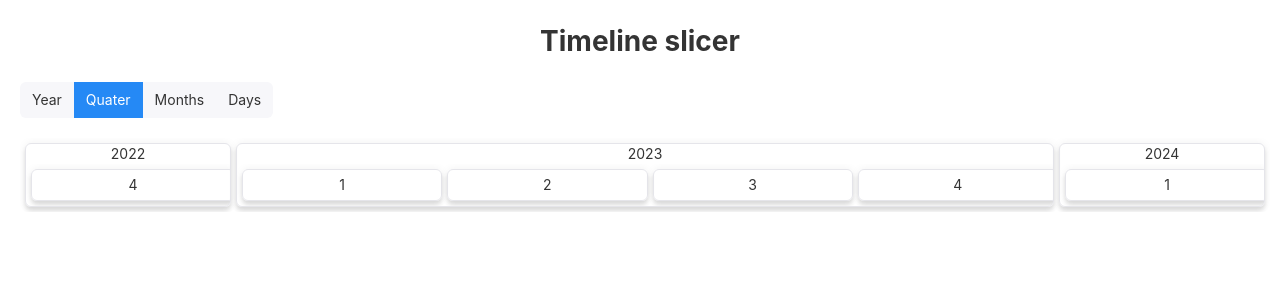
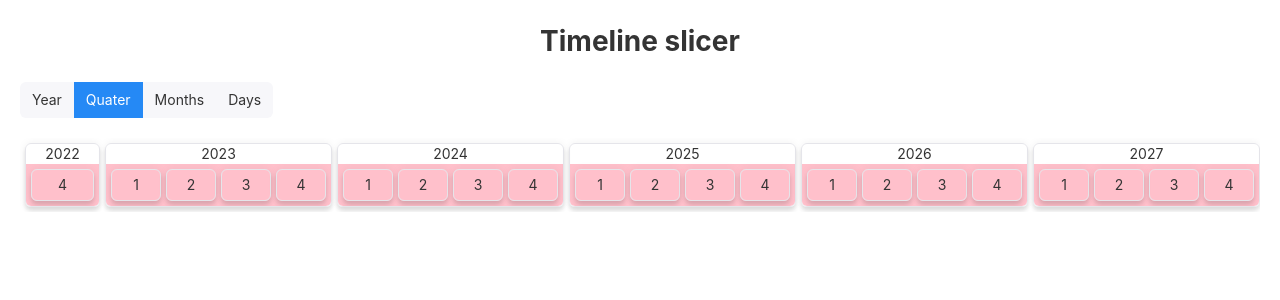
Before and after one commit to ShyamPanchal/TimelineSlicer, a React (Create React App) app: page / in a window 1280 px wide. Both pictures are taken after a click on the button "Quater". Shown: the top 300 px of the page. Built offline with nearby package versions, Linux system fonts and the light colour scheme.

Commit message:
Added View

```diff
--- /dev/null
+++ b/src/components/timeline-slicer/DayView.tsx
@@ -0,0 +1,44 @@
+import { Panel } from "rsuite";
+import { Calender, monthNames } from "./utils";
+
+export function DayView(props: { calender: Calender }) {
+  return (
+    <div className="ui-container">
+      {Object.entries(props.calender).map(([year, quaters]) =>
+        Object.entries(quaters).map(([quater, months]) =>
+          Object.entries(months).map(([month, days]) => (
+            <Panel
+              key={year + "-" + quater + "-" + month}
+              className="flex-box"
+              style={{
+                flex: Object.values(days).length,
+                minWidth: "75px",
+              }}
+              shaded
+              bordered
+              bodyFill
+            >
+              {year} - {monthNames[parseInt(month)]}
+              <div className="sub-container">
+                {Object.keys(days).map((day) => {
+                  return (
+                    <Panel
+                      key={day}
+                      className="year-box flex-box"
+                      style={{ minWidth: "50px" }}
+                      shaded
+                      bordered
+                      bodyFill
+                    >
+                      {day}
+                    </Panel>
+                  );
+                })}
+              </div>
+            </Panel>
+          ))
+        )
+      )}
+    </div>
+  );
+}
--- a/src/components/timeline-slicer/MonthView.tsx
+++ b/src/components/timeline-slicer/MonthView.tsx
@@ -1,5 +1,5 @@
 import { Panel } from "rsuite";
-import { Calender } from "./utils";
+import { Calender, monthNames } from "./utils";
 
 export function MonthView(props: { calender: Calender }) {
   return (
@@ -9,7 +9,10 @@ export function MonthView(props: { calender: Calender }) {
           <Panel
             key={year + "-" + quater}
             className="flex-box"
-            style={{ flex: Object.values(months).length, padding: "0px" }}
+            style={{
+              flex: Object.values(months).length,
+              minWidth: "75px",
+            }}
             shaded
             bordered
             bodyFill
@@ -21,11 +24,12 @@ export function MonthView(props: { calender: Calender }) {
                   <Panel
                     key={month}
                     className="year-box flex-box"
+                    style={{ minWidth: "50px" }}
                     shaded
                     bordered
                     bodyFill
                   >
-                    {month}
+                    {monthNames[parseInt(month)]}
                   </Panel>
                 );
               })}
--- a/src/components/timeline-slicer/QuaterView.tsx
+++ b/src/components/timeline-slicer/QuaterView.tsx
@@ -8,18 +8,19 @@ export function QuaterView(props: { calender: Calender }) {
         <Panel
           key={year}
           className="flex-box"
-          style={{ flex: Object.values(quaters).length, padding: "0px" }}
+          style={{ flex: Object.values(quaters).length, minWidth: "75px" }}
           shaded
           bordered
           bodyFill
         >
           {year}
-          <div className="ui-container">
+          <div className="sub-container">
             {Object.keys(quaters).map((quater) => {
               return (
                 <Panel
                   key={quater}
                   className="year-box flex-box"
+                  style={{ minWidth: "50px" }}
                   shaded
                   bordered
                   bodyFill
--- a/src/components/timeline-slicer/index.css
+++ b/src/components/timeline-slicer/index.css
@@ -1,6 +1,7 @@
 .ui-container {
   display: flex;
-  width: 100%;
+  min-width: fit-content;
+  width: "100%";
   flex-direction: row;
   overflow-x: auto;
   padding: 5px;
@@ -9,12 +10,13 @@
 .sub-container {
   display: flex;
   min-width: fit-content;
+  width: "100%";
   flex-direction: row;
   padding: 5px;
+  background-color: pink;
 }
 
 .year-box {
-  min-width: 50px;
   padding: 5px;
 }
 
--- a/src/components/timeline-slicer/index.tsx
+++ b/src/components/timeline-slicer/index.tsx
@@ -4,13 +4,14 @@ import "./index.css";
 import { QuaterView } from "./QuaterView";
 
 import { Button, ButtonGroup, ButtonToolbar } from "rsuite";
+import { DayView } from "./DayView";
 import { MonthView } from "./MonthView";
-import { getCalender } from "./utils";
+import { getCalender, useHorizontalScroll } from "./utils";
 import { YearView } from "./YearView";
 
 function TimelineSlicer() {
   const startDate = new Date(2022, 10, 11);
-  const endDate = new Date(2024, 0, 1);
+  const endDate = new Date(2030, 0, 1);
   const calender = getCalender(startDate, endDate);
 
   console.log("Calender", calender);
@@ -18,6 +19,8 @@ function TimelineSlicer() {
   const [ui, setUI] = useState<"year" | "quater" | "months" | "days">("year");
 
   const enabled = (key: string) => (key === ui ? "primary" : "default");
+
+  const scrollRef = useHorizontalScroll();
 
   return (
     <Container style={{ padding: "20px" }}>
@@ -49,9 +52,12 @@ function TimelineSlicer() {
           </ButtonGroup>
         </ButtonToolbar>
         <br />
-        {ui === "year" && <YearView calender={calender} />}
-        {ui === "quater" && <QuaterView calender={calender} />}
-        {ui === "months" && <MonthView calender={calender} />}
+        <div ref={scrollRef} style={{ overflowX: "auto" }}>
+          {ui === "year" && <YearView calender={calender} />}
+          {ui === "quater" && <QuaterView calender={calender} />}
+          {ui === "months" && <MonthView calender={calender} />}
+          {ui === "days" && <DayView calender={calender} />}
+        </div>
       </Content>
     </Container>
   );
--- a/src/components/timeline-slicer/utils.ts
+++ b/src/components/timeline-slicer/utils.ts
@@ -1,3 +1,20 @@
+import { useEffect, useRef } from "react";
+
+export const monthNames = [
+  "Jan",
+  "Feb",
+  "Mar",
+  "Apr",
+  "May",
+  "Jun",
+  "Jul",
+  "Aug",
+  "Sep",
+  "Oct",
+  "Nov",
+  "Dec",
+];
+
 export interface Calender {
   [key: string]: {
     // year
@@ -6,6 +23,26 @@ export interface Calender {
       [key: string]: number[]; // month
     };
   };
+}
+
+export function useHorizontalScroll() {
+  const elRef: any = useRef();
+  useEffect(() => {
+    const el: any = elRef.current;
+    if (el) {
+      const onWheel = (e: any) => {
+        if (e.deltaY === 0) return;
+        e.preventDefault();
+        el.scrollTo({
+          left: el.scrollLeft + e.deltaY * 4,
+          behavior: "smooth",
+        });
+      };
+      el.addEventListener("wheel", onWheel);
+      return () => el.removeEventListener("wheel", onWheel);
+    }
+  }, []);
+  return elRef;
 }
 
 export const getCalender = (startDate: Date, endDate: Date) => {
@@ -19,7 +56,7 @@ export const getCalender = (startDate: Date, endDate: Date) => {
   ) {
     const _year = _date.getFullYear();
     const _quater = Math.floor(_date.getMonth() / 3) + 1;
-    const _month = _date.getMonth() + 1;
+    const _month = _date.getMonth();
     const _day = _date.getDate();
 
     if (!(_year in calender)) {
```
